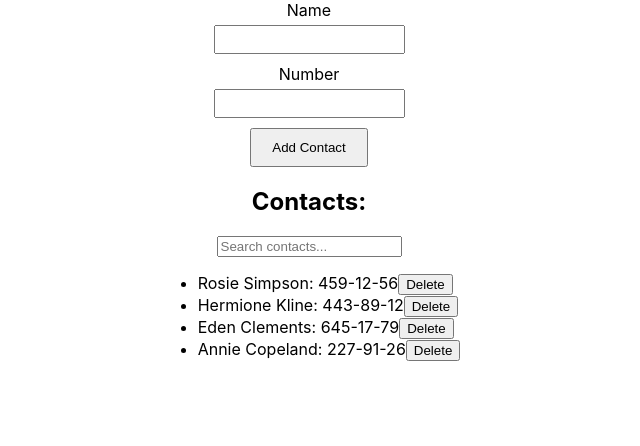
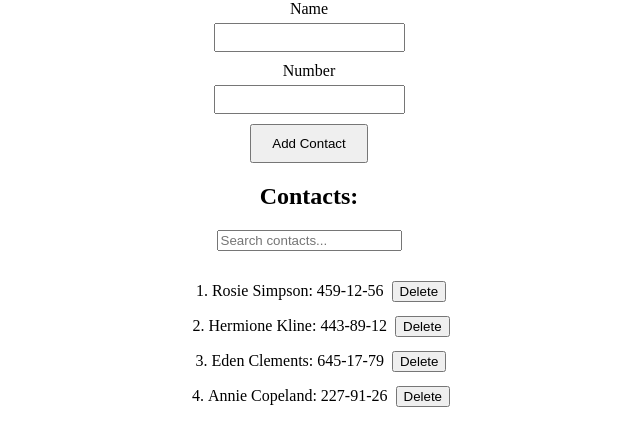
Before and after one commit to alimpiieva/goit-react-hw-02-phonebook, a React (Create React App) app: page / in a window 1280 px wide. Shown: the top 446 px of the page, without its empty margins (331-971 px from the left). Built offline with nearby package versions, Linux system fonts and the light colour scheme.

Commit message:
reworked

```diff
--- a/src/components/App/App.styled.jsx
+++ b/src/components/App/App.styled.jsx
@@ -4,4 +4,6 @@ export const Container = styled.div`
     display: flex;
     flex-direction: column;
     align-items: center;
+    font-family: cursive;
+    font-size: 16px;
 `;
--- a/src/components/ContactList/ContactList.jsx
+++ b/src/components/ContactList/ContactList.jsx
@@ -1,14 +1,15 @@
 import React from 'react';
+import { ContactsList, ContactItem, DeleteButton } from './ContactList.styled';
 
 const ContactList = ({ contacts, onDeleteContact }) => (
-  <ul>
+  <ContactsList>
     {contacts.map(contact => (
-      <li key={contact.id}>
+      <ContactItem key={contact.id}>
         <span>{contact.name}: {contact.number}</span>
-        <button onClick={() => onDeleteContact(contact.id)}>Delete</button>
-      </li>
+        <DeleteButton onClick={() => onDeleteContact(contact.id)}>Delete</DeleteButton>
+      </ContactItem>
     ))}
-  </ul>
+  </ContactsList>
 );
 
 export default ContactList;
--- a/src/components/ContactList/ContactList.styled.jsx
+++ b/src/components/ContactList/ContactList.styled.jsx
@@ -0,0 +1,16 @@
+import styled from '@emotion/styled';
+
+export const ContactsList = styled.ul`
+    display: flex;
+    flex-direction: column;
+    align-items: center;
+    list-style: auto;
+`;
+
+export const ContactItem = styled.li`
+    margin-top: 14px;
+`;
+
+export const DeleteButton = styled.button`
+    margin-left: 8px;
+`;
```
